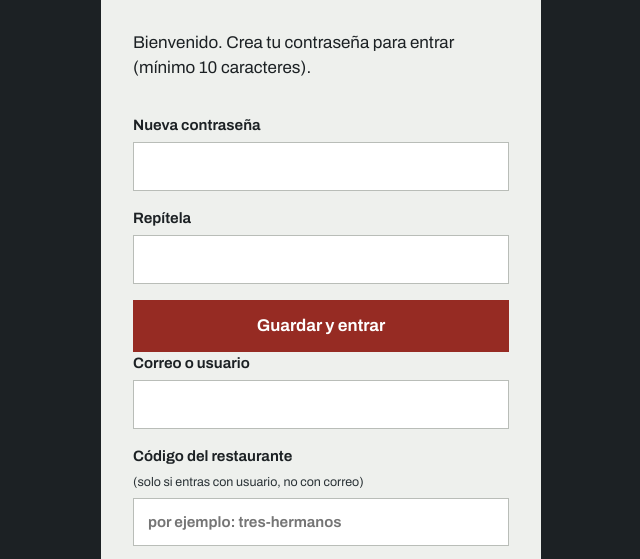
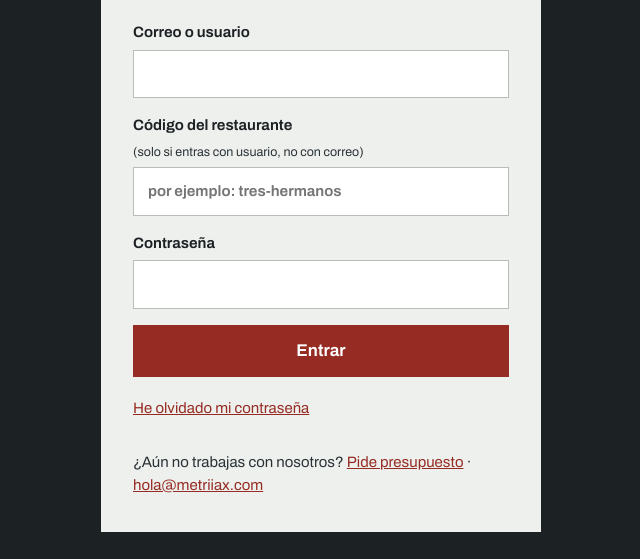
Before and after one commit to Metriax/metriax-web, a plain HTML site: page acceso/index.html in a window 1280 px wide. Shown: the part 235-794 px from the top of the page, without its empty margins (319-959 px from the left). Drawn offline with nearby package versions, Linux system fonts and the light colour scheme.

Commit message:
Acceso: ocultar de verdad los formularios que no tocan
Co-Authored-By: Claude Opus 5.5 <noreply@anthropic.com>
Claude-Session: https://claude.ai/code/session_01WYkm8rsjsQ6TC5jr5hBqMf

```diff
--- a/acceso/acceso.css
+++ b/acceso/acceso.css
@@ -22,3 +22,4 @@ input:focus{outline:3px solid var(--ocre);outline-offset:0;border-color:var(--pi
 .pie a{color:var(--granate)}
 .enlace{background:none;border:0;padding:4px 0;font:inherit;font-size:15px;color:var(--granate);text-decoration:underline;cursor:pointer;justify-self:start}
 .aviso{margin:0;color:#1f5f3a;font-weight:600}
+[hidden]{display:none!important}
--- a/acceso/index.html
+++ b/acceso/index.html
@@ -6,9 +6,9 @@
 <title>Acceder · Metriax</title>
 <meta name="robots" content="noindex">
 <meta name="theme-color" content="#1C2124">
-<link rel="stylesheet" href="/acceso/acceso.css?v=3">
+<link rel="stylesheet" href="/acceso/acceso.css?v=4">
 <script src="https://cdn.jsdelivr.net/npm/@supabase/supabase-js@2.45.4/dist/umd/supabase.js" integrity="sha384-0w2KAL2YHP6wKOkUDzkCDGgVvfmHnj02DHeQ6XcHOgTfFsGyonKOpShMH1x6nk9o" crossorigin="anonymous"></script>
-<script src="/acceso/acceso.js?v=3" defer></script>
+<script src="/acceso/acceso.js?v=4" defer></script>
 </head>
 <body>
 <main class="caja">
```
